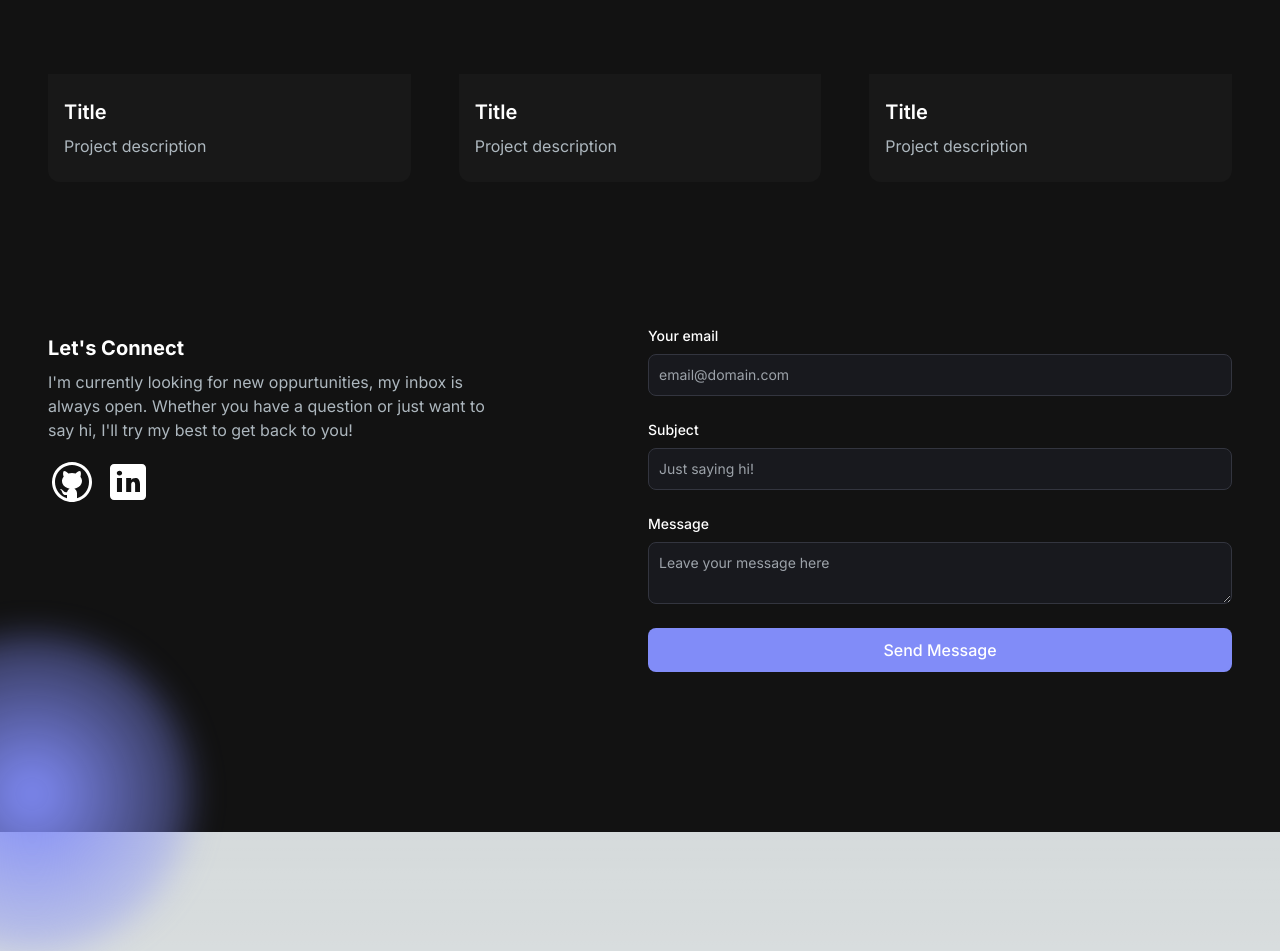
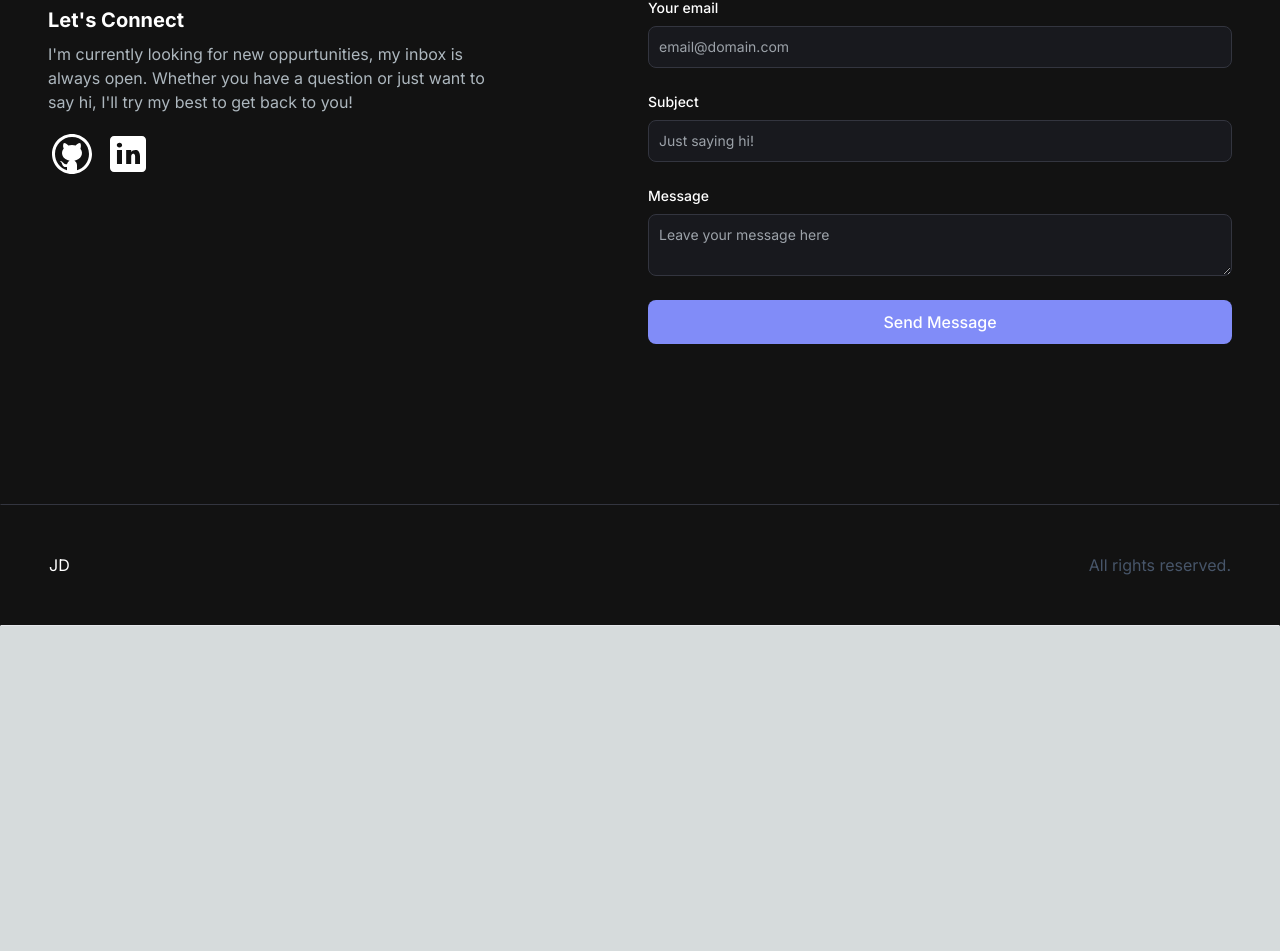
Before and after one commit to jakobdubeau/jakobdubeau-portfolio, a Next.js app: page / in a window 1280 px wide. Shown: the part 1811-2762 px from the top of the page. After the commit the page ends 2437 px from the top, so only its background shows below. Built offline with nearby package versions, Linux system fonts and the light colour scheme.

Commit message:
finished footer and touch ups

```diff
--- a/package.json
+++ b/package.json
@@ -10,7 +10,7 @@
   },
   "dependencies": {
     "@heroicons/react": "^2.1.5",
-    "next": "14.2.5",
+    "next": "^14.2.6",
     "react": "^18",
     "react-dom": "^18",
     "react-type-animation": "^3.2.0",
--- a/src/app/api/send/route.js
+++ b/src/app/api/send/route.js
@@ -1,27 +1,29 @@
 // import { EmailTemplate } from '../../../components/EmailTemplate';
+import { NextResponse } from "next/server"
 import { Resend } from 'resend';
 
 const resend = new Resend(process.env.RESEND_API_KEY);
+const fromEmail = process.env.FROM_EMAIL;
 
-export async function POST() {
+export async function POST(req, res) {
+  const { email, subject, message } = await req.json();
+  console.log(email, subject, message);
   try {
-    const { data, error } = await resend.emails.send({
-      from: 'Jakob <jakobdubeau@gmail.com>',
-      to: ['jakobdubeau@gmail.com'],
-      subject: 'Hello world',
+    const data = await resend.emails.send({
+      from: fromEmail,
+      to: [fromEmail, email],
+      subject: subject,
       react: (
       <>
-      <p>Email Body</p>
+        <h1>{subject}</h1>
+        <p>Thank you for submitting!</p>
+        <p>New message submitted:</p>
+        <p>{message}</p>
       </>
       ),
     });
-
-    if (error) {
-      return Response.json({ error }, { status: 500 });
-    }
-
-    return Response.json(data);
+    return NextResponse.json(data);
   } catch (error) {
-    return Response.json({ error }, { status: 500 });
+    return NextResponse.json({ error });
   }
 }
--- /dev/null
+++ b/src/app/components/AchievementsSection.jsx
@@ -0,0 +1,43 @@
+import React from 'react'
+
+const achievementsList = [
+    {
+        metric: "Projects",
+        value: "100+",
+    },
+    {
+        metric: "Users",
+        value: "1000+",
+    },
+    {
+        metric: "Awards",
+        value: "10+",
+    },
+    {
+        metric: "Years",
+        value: "5+",
+    },
+]
+
+const AchievementsSection = () => {
+  return (
+    <div className="py-8 px-4 xl:gap-16 sm:py-16 xl:px-16">
+        <div className="border-[#33353F] border rounded-md y-8 px-17 flex flex-row items-center justify-between">
+      {achievementsList.map((achievement, index) => {
+        return (
+            <div key={index} className="flex flex-col items-center justify-center mx-4">
+                <h2 className="text-white text-4xl font-bold">
+                  {achievement.value}
+                </h2>
+                <p className="text-[#ADB7BE] text-base">
+                  {achievement.metric}
+                </p>
+            </div>
+        )
+      })}
+      </div>
+    </div>
+  )
+}
+
+export default AchievementsSection
--- a/src/app/components/EmailSection.jsx
+++ b/src/app/components/EmailSection.jsx
@@ -1,13 +1,48 @@
-import React from 'react'
+"use client"
+import React, { useState } from 'react'
 import GithubIcon from "/public/github-icon.svg"
 import LinkedinIcon from "/public/linkedin-icon.svg"
 import Link from "next/link"
 import Image from "next/image"
 
 const EmailSection = () => {
+
+  const [emailSubmitted, setEmailSubmitted] = useState(false)
+
+  const handleSubmit = async (e) => {
+    e.preventDefault()
+    const data = {
+      email: e.target.email.value,
+      subject: e.target.subject.value,
+      message: e.target.message.value,
+    }
+    const JSONdata = JSON.stringify(data)
+    const endpoint = "/api/send"
+
+      // Form the request for sending data to the server.
+      const options = {
+        // The method is POST because we are sending data.
+        method: 'POST',
+        // Tell tge server we're sending JSON.
+        headers: {
+          'Content-Type': 'application/json',
+        },
+        // Body of the request is the JSON data we created above.
+        body: JSONdata,
+      }
+
+      const response = await fetch(endpoint, options)
+      const resData = await response.json()
+
+      if (response.status === 200) {
+        console.log("Message sent.")
+        setEmailSubmitted(true)
+
+      }
+  }
+  //<div className="bg-[radial-gradient(ellipse_at_center,_var(--tw-gradient-stops))] from-primary-400 to-transparent rounded-full h-80 w-80 z-0 blur-lg absolute top-3/4 -left-4 transform -translate-x-1/2 -translate-1/2"></div>
   return (
   <section className="grid md:grid-cols-2 my-12 md:my-12 py-24 gap-4 relative">
-    <div className="bg-[radial-gradient(ellipse_at_center,_var(--tw-gradient-stops))] from-indigo-400 to-transparent rounded-full h-80 w-80 z-0 blur-lg absolute top-3/4 -left-4 transform -translate-x-1/2 -translate-1/2"></div>
     <div className="z-10">
     <h5 className="text-xl font-bold text-white my-2">
         Let's Connect
@@ -26,7 +61,7 @@ const EmailSection = () => {
     </div>
     </div>
     <div>
-        <form className="flex flex-col">
+        <form className="flex flex-col" onSubmit={handleSubmit}>
           <div className="mb-6">
             <label
               htmlFor="email"
@@ -35,6 +70,7 @@ const EmailSection = () => {
               Your email
             </label>
             <input
+              name="email"
               type="email"
               id="email"
               required
@@ -51,6 +87,7 @@ const EmailSection = () => {
               Subject
             </label>
             <input
+              name="subject"
               type="text"
               id="subject"
               required
@@ -74,10 +111,17 @@ const EmailSection = () => {
           </div>
           <button
             type="submit"
-            className="bg-indigo-400 hover:bg-indigo-500 text-white font-medium py-2.5 px-5 rounded-lg w-full"
+            className="bg-primary-400 hover:bg-primary-500 text-white font-medium py-2.5 px-5 rounded-lg w-full"
           >
             Send Message
           </button>
+          {
+            emailSubmitted && (
+              <p className="text-green-500 text-sm mt-2">
+                Email sent successfully!
+              </p>
+            )
+          }
 
         </form>
     </div>
--- /dev/null
+++ b/src/app/components/Footer.jsx
@@ -0,0 +1,18 @@
+import React from 'react'
+
+const Footer = () => {
+  return (
+    <footer className="footer border z-10 border-t-[#33353F] border-l-transparent border-r-transparent text-white">
+      <div className="container p-12 flex justify-between">
+        <span>
+          JD
+        </span>
+        <p className="text-slate-600">
+          All rights reserved.
+        </p>
+      </div>
+    </footer>
+  )
+}
+
+export default Footer
--- a/src/app/components/Navbar.jsx
+++ b/src/app/components/Navbar.jsx
@@ -25,7 +25,7 @@ const Navbar = () => {
 
   return (
     <nav className="fixed top-0 left-0 right-0 z-10 bg-[#121212] bg-opacity-90">
-      <div className="flex flex-wrap items-center justify-between mx-auto px-4 py-2">
+      <div className="flex container lg:py-4 flex-wrap items-center justify-between mx-auto px-4 py-2">
         <Link href={"/"} className="text-2xl md:text-5xl text-white font-semibold">
           JD
         </Link>
--- a/src/app/components/ProjectTag.jsx
+++ b/src/app/components/ProjectTag.jsx
@@ -2,7 +2,7 @@ import React from 'react'
 
 const ProjectTag = ({ name, onClick, isSelected }) => {
   const buttonStyles = isSelected
-  ? "text-white border-indigo-400"
+  ? "text-white border-primary-400"
   : "text-[#ADB7BE] border-slate-600 hover:border-white"
   return (
     <button className={`${buttonStyles} rounded-full border-2 px-6 py-3 text-xl cursor-pointer`}
--- a/src/app/components/ProjectsSection.jsx
+++ b/src/app/components/ProjectsSection.jsx
@@ -24,33 +24,6 @@ const projectsData = [
     },
     {
         id: 3,
-        title: "Title",
-        description: "Project description",
-        image: "",
-        tag: ["All", "Web"],
-        gitUrl: "/",
-        previewUrl: "/",
-    },
-    {
-        id: 4,
-        title: "Title",
-        description: "Project description",
-        image: "",
-        tag: ["All", "Web"],
-        gitUrl: "/",
-        previewUrl: "/",
-    },
-    {
-        id: 5,
-        title: "Title",
-        description: "Project description",
-        image: "",
-        tag: ["All", "Mobile"],
-        gitUrl: "/",
-        previewUrl: "/",
-    },
-    {
-        id: 6,
         title: "Title",
         description: "Project description",
         image: "",
--- a/src/app/components/TabButton.jsx
+++ b/src/app/components/TabButton.jsx
@@ -2,7 +2,7 @@ import React from 'react'
 
 const TabButton = ({ active, selectTab, children }) => {
 const buttonClasses = active
-? "text-white border-b border-indigo-400"
+? "text-white border-b border-primary-400"
 : "text-[#ADB7BE]"
 
 
--- a/src/app/page.js
+++ b/src/app/page.js
@@ -4,6 +4,8 @@ import Navbar from "./components/Navbar";
 import AboutSection from "./components/AboutSection";
 import ProjectsSection from "./components/ProjectsSection";
 import EmailSection from "./components/EmailSection";
+import Footer from "./components/Footer";
+import AchievementsSection from "./components/AchievementsSection";
 
 export default function Home() {
   return (
@@ -15,6 +17,7 @@ export default function Home() {
         <ProjectsSection />
         <EmailSection />
       </div>
+      <Footer />
     </main>
   );
 }
--- a/tailwind.config.js
+++ b/tailwind.config.js
@@ -1,4 +1,6 @@
 /** @type {import('tailwindcss').Config} */
+const colors = require("tailwindcss/colors");
+
 module.exports = {
   content: [
     "./src/pages/**/*.{js,ts,jsx,tsx,mdx}",
@@ -13,6 +15,12 @@ module.exports = {
           "conic-gradient(from 180deg at 50% 50%, var(--tw-gradient-stops))",
       },
     },
+    colors: {
+      ...colors,
+      primary: colors.indigo,
+      secondary: colors.indigo,
+      tertiary: colors.indigo,
+    },
   },
   plugins: [],
 };
```
Also changed, not shown: src/app/components/HeroSection.jsx (+5 -5 lines), 1 other file (tests, documents, lock files or other folders).
